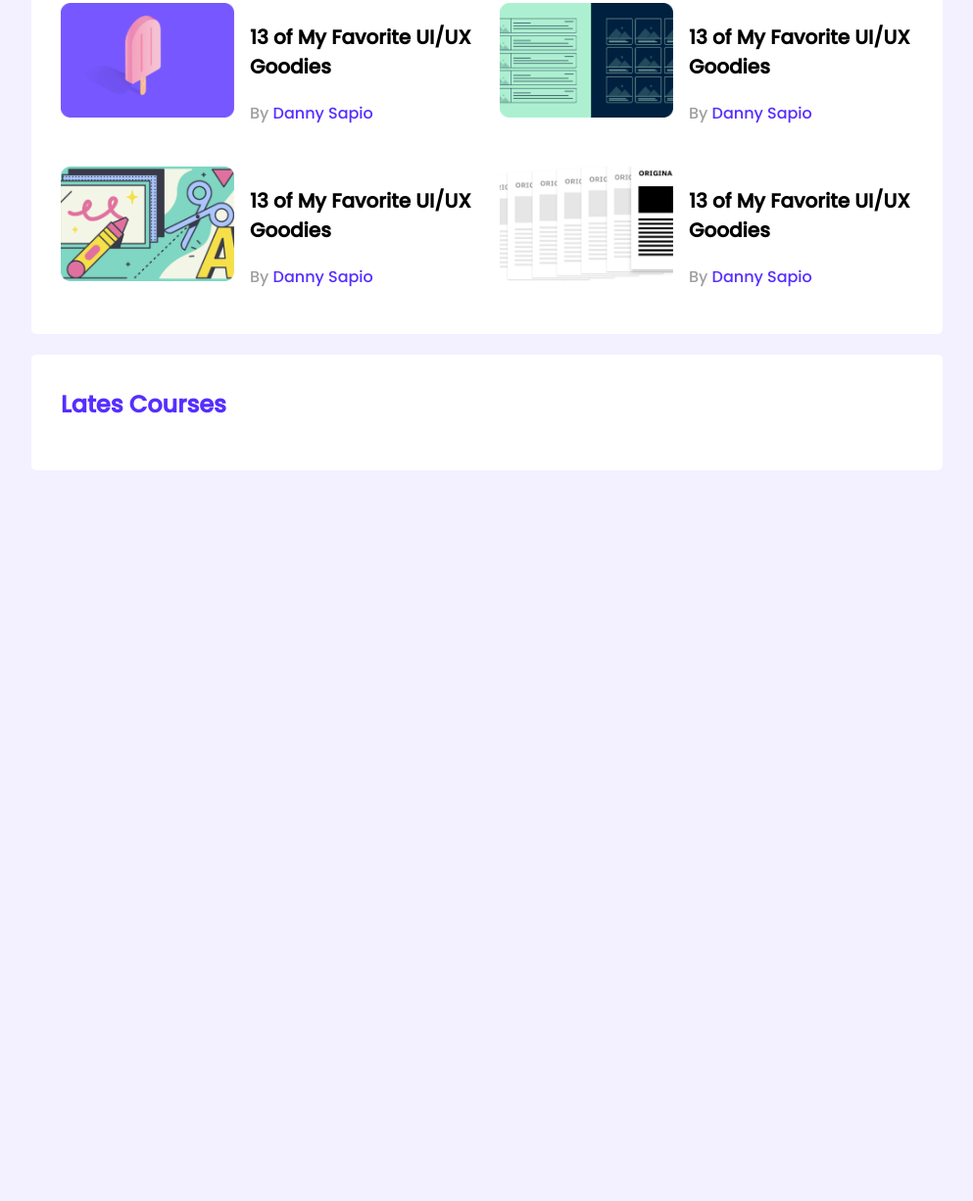
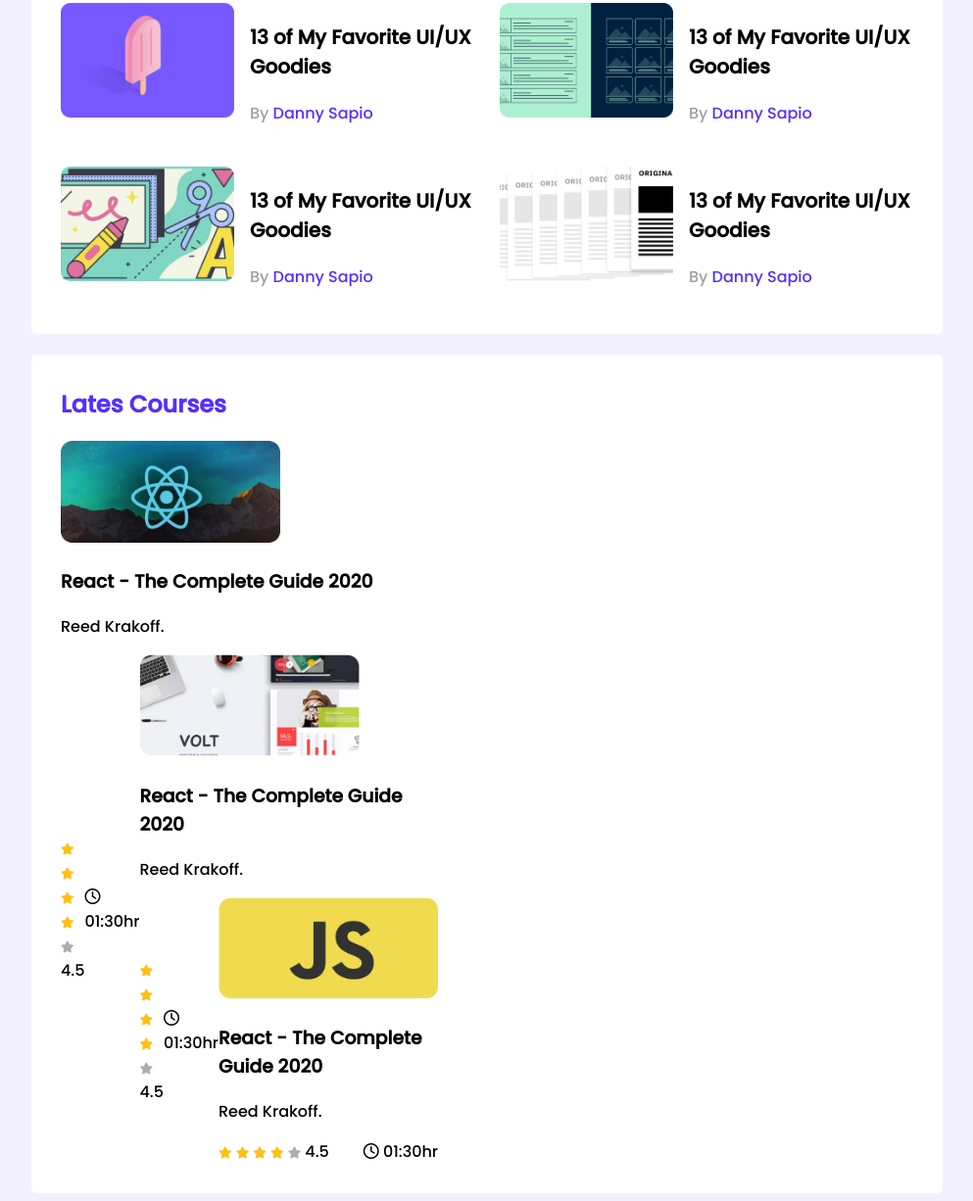
Before and after one commit to kawsarhossen1/leader-board-css3, a plain HTML site: page index.html in a window 1280 px wide. Shown: the part 384-1610 px from the top of the page at 98% size, without its empty margins (143-1136 px from the left). Before the commit the page ends 872 px from the top, so only its background shows below. Drawn offline with Linux system fonts and the light colour scheme.

Commit message:
blog added

```diff
--- a/index.html
+++ b/index.html
@@ -5,7 +5,9 @@
     <meta charset="UTF-8">
     <meta http-equiv="X-UA-Compatible" content="IE=edge">
     <meta name="viewport" content="width=device-width, initial-scale=1.0">
-    <title>Document</title>
+    <title>Leader Board</title>
+    <!-- Font awsome -->
+    <script src="https://kit.fontawesome.com/85a96fceb1.js" crossorigin="anonymous"></script>
     <!-- stylesheet -->
     <link rel="stylesheet" href="styles/style.css">
 </head>
@@ -95,6 +97,76 @@
         <!-- Lates Course -->
         <section class="container">
             <h2 class="section-title">Lates Courses</h2>
+            <div class="courses">
+                <div class="course">
+                    <div class="course-benner">
+                        <img src="images/courses/course-1.png" alt="">
+                    </div>
+                    <div class="course-detail">
+                        <h3 class="course-title">React - The Complete Guide 2020</h3>
+                        <p class="course-author">Reed Krakoff.</p>
+                        <div class="course-info">
+                            <div>
+                                <i class="fas fa-star filled"></i>
+                                <i class="fas fa-star filled"></i>
+                                <i class="fas fa-star filled"></i>
+                                <i class="fas fa-star filled"></i>
+                                <i class="fas fa-star empty"></i>
+                                <span>4.5</span>
+                            </div>
+                            <div class="course-duration">
+                                <i class="far fa-clock"></i>
+                                01:30hr
+
+                            </div>
+                            <div class="courses">
+                                <div class="course">
+                                    <div class="course-benner">
+                                        <img src="images/courses/course-2.png" alt="">
+                                    </div>
+                                    <div class="course-detail">
+                                        <h3 class="course-title">React - The Complete Guide 2020</h3>
+                                        <p class="course-author">Reed Krakoff.</p>
+                                        <div class="course-info">
+                                            <div>
+                                                <i class="fas fa-star filled"></i>
+                                                <i class="fas fa-star filled"></i>
+                                                <i class="fas fa-star filled"></i>
+                                                <i class="fas fa-star filled"></i>
+                                                <i class="fas fa-star empty"></i>
+                                                <span>4.5</span>
+                                            </div>
+                                            <div class="course-duration">
+                                                <i class="far fa-clock"></i>
+                                                01:30hr
+
+                                            </div>
+                                            <div class="courses">
+                                                <div class="course">
+                                                    <div class="course-benner">
+                                                        <img src="images/courses/course-3.png" alt="">
+                                                    </div>
+                                                    <div class="course-detail">
+                                                        <h3 class="course-title">React - The Complete Guide 2020</h3>
+                                                        <p class="course-author">Reed Krakoff.</p>
+                                                        <div class="course-info">
+                                                            <div>
+                                                                <i class="fas fa-star filled"></i>
+                                                                <i class="fas fa-star filled"></i>
+                                                                <i class="fas fa-star filled"></i>
+                                                                <i class="fas fa-star filled"></i>
+                                                                <i class="fas fa-star empty"></i>
+                                                                <span>4.5</span>
+                                                            </div>
+                                                            <div class="course-duration">
+                                                                <i class="far fa-clock"></i>
+                                                                01:30hr
+
+                                                            </div>
+                                                        </div>
+                                                    </div>
+                                                </div>
+                                            </div>
         </section>
     </main>
 </body>
--- a/styles/style.css
+++ b/styles/style.css
@@ -79,3 +79,29 @@ hr{
     font-size: 16px;
     color: #562EFF;
 }
+
+
+/* courses styles */
+.courses{
+    display: grid;
+    grid-template-columns: repeat(3, 1fr);
+}
+
+.course .course-benner img{
+    width: 224px;
+    height: 104px;
+}
+.course-info{
+    display: flex;
+    align-items: center;
+    justify-content: space-between;
+}
+.fa-star{
+    font-size: 12px;
+}
+.fa-star.filled{
+    color: #FFC014;
+}
+.fa-star.empty{
+    color: #AEAEAE;
+}
```
